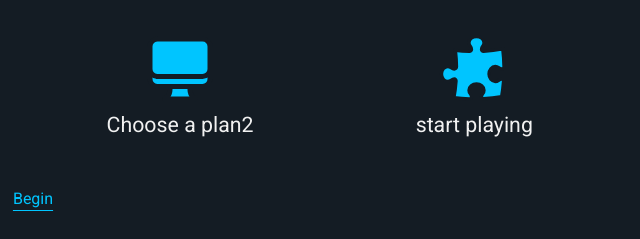
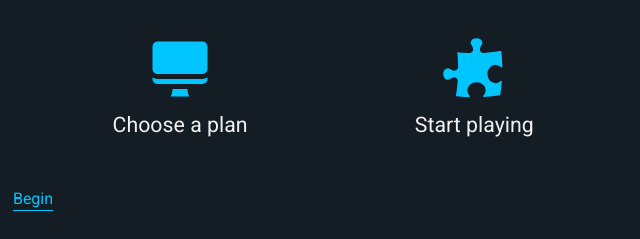
Before and after one commit to amiralimtmdi/wargame.github.io, a plain HTML site: page index.html in a window 1280 px wide. Shown: the part 1360-1599 px from the top of the page, 607-1247 px from the left. Drawn offline with Linux system fonts and the light colour scheme; a web font is replaced by a local one.

Commit message:
Update index.html

```diff
--- a/index.html
+++ b/index.html
@@ -114,14 +114,14 @@
             <path stroke-linecap="round" stroke-linejoin="round"
               d="M9 17.25v1.007a3 3 0 01-.879 2.122L7.5 21h9l-.621-.621A3 3 0 0115 18.257V17.25m6-12V15a2.25 2.25 0 01-2.25 2.25H5.25A2.25 2.25 0 013 15V5.25m18 0A2.25 2.25 0 0018.75 3H5.25A2.25 2.25 0 003 5.25m18 0V12a2.25 2.25 0 01-2.25 2.25H5.25A2.25 2.25 0 013 12V5.25" />
           </svg>
-          <p>Choose a plan2</p>
+          <p>Choose a plan</p>
         </div>
         <div class="fast-start__icons-container--box">
           <svg xmlns="http://www.w3.org/2000/svg" viewBox="0 0 24 24" stroke="currentColor">
             <path
               d="M14.25 6.087c0-.355.186-.676.401-.959.221-.29.349-.634.349-1.003 0-1.036-1.007-1.875-2.25-1.875s-2.25.84-2.25 1.875c0 .369.128.713.349 1.003.215.283.401.604.401.959v0a.64.64 0 01-.657.643 48.39 48.39 0 01-4.163-.3c.186 1.613.293 3.25.315 4.907a.656.656 0 01-.658.663v0c-.355 0-.676-.186-.959-.401a1.647 1.647 0 00-1.003-.349c-1.036 0-1.875 1.007-1.875 2.25s.84 2.25 1.875 2.25c.369 0 .713-.128 1.003-.349.283-.215.604-.401.959-.401v0c.31 0 .555.26.532.57a48.039 48.039 0 01-.642 5.056c1.518.19 3.058.309 4.616.354a.64.64 0 00.657-.643v0c0-.355-.186-.676-.401-.959a1.647 1.647 0 01-.349-1.003c0-1.035 1.008-1.875 2.25-1.875 1.243 0 2.25.84 2.25 1.875 0 .369-.128.713-.349 1.003-.215.283-.4.604-.4.959v0c0 .333.277.599.61.58a48.1 48.1 0 005.427-.63 48.05 48.05 0 00.582-4.717.532.532 0 00-.533-.57v0c-.355 0-.676.186-.959.401-.29.221-.634.349-1.003.349-1.035 0-1.875-1.007-1.875-2.25s.84-2.25 1.875-2.25c.37 0 .713.128 1.003.349.283.215.604.401.96.401v0a.656.656 0 00.658-.663 48.422 48.422 0 00-.37-5.36c-1.886.342-3.81.574-5.766.689a.578.578 0 01-.61-.58v0z" />
           </svg>
-          <p>start playing</p>
+          <p>Start playing</p>
         </div>
       </div>
       <a href="login.html">Begin</a>
```
